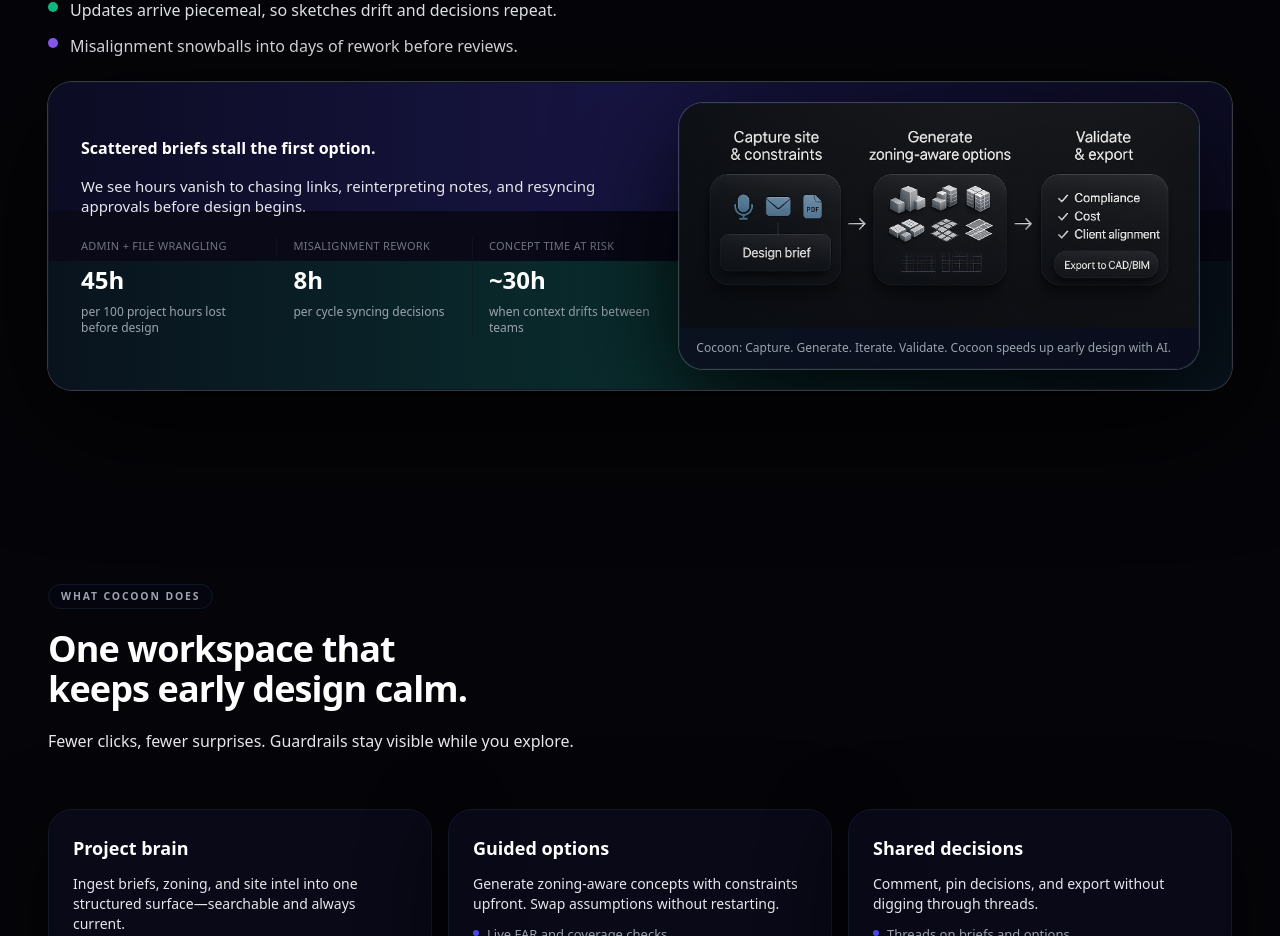
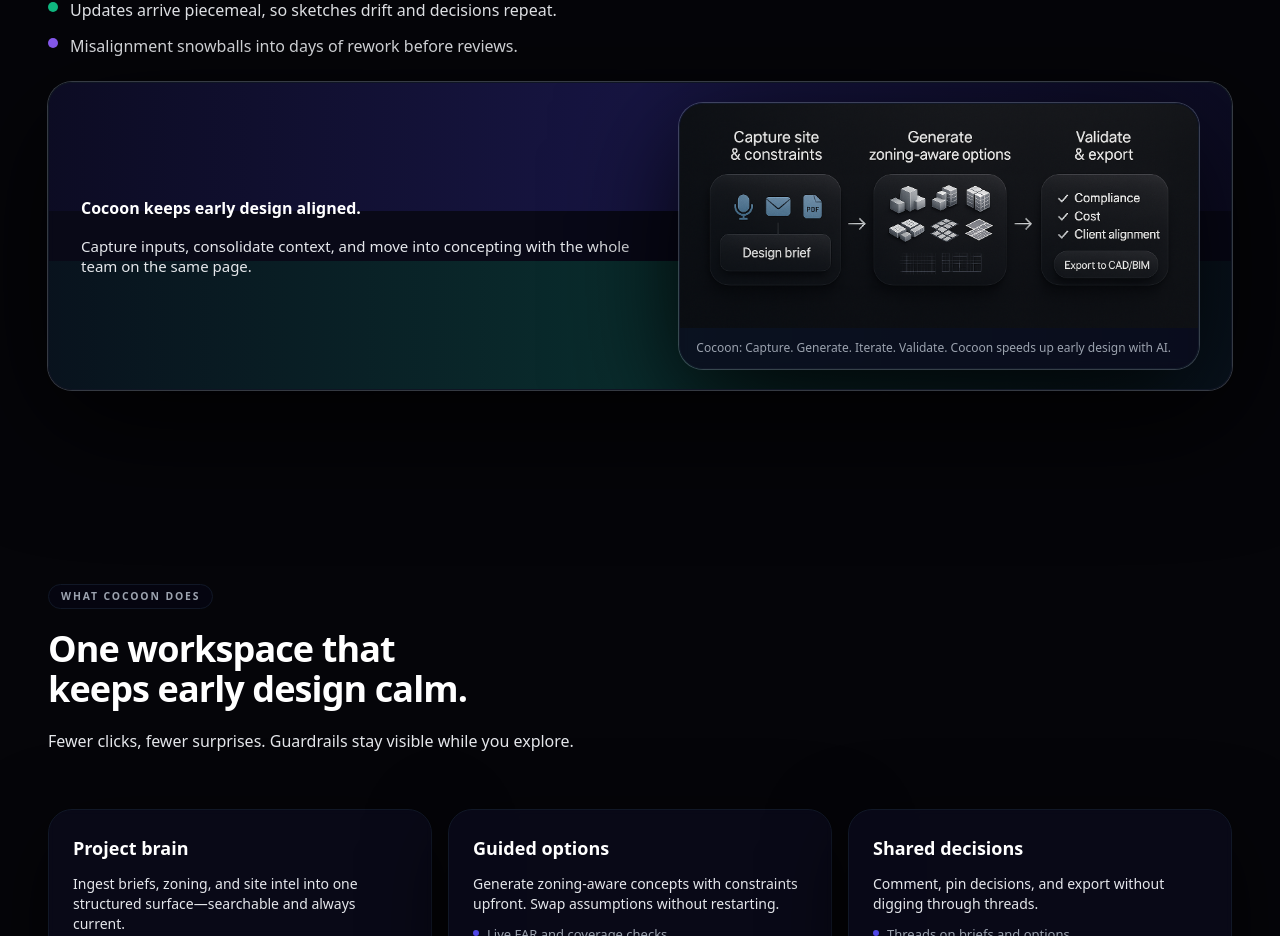
Before and after one commit to cocoonlab/cocoonlab-site, a Next.js app: page / in a window 1280 px wide. Shown: the part 1492-2428 px from the top of the page. Built offline with nearby package versions, Linux system fonts and the light colour scheme; no server answers.

Commit message:
Remove metrics copy from strip

```diff
--- a/components/home/MetricsStrip.tsx
+++ b/components/home/MetricsStrip.tsx
@@ -8,24 +8,6 @@
 type MetricsStripProps = {
   className?: string;
 };
-
-const metrics = [
-  {
-    label: "Admin + file wrangling",
-    value: "45h",
-    caption: "per 100 project hours lost before design"
-  },
-  {
-    label: "Misalignment rework",
-    value: "8h",
-    caption: "per cycle syncing decisions"
-  },
-  {
-    label: "Concept time at risk",
-    value: "~30h",
-    caption: "when context drifts between teams"
-  }
-] as const;
 
 export function MetricsStrip({ className }: MetricsStripProps) {
   const prefersReducedMotion = useReducedMotion();
@@ -48,25 +30,10 @@
 
       <div className="relative grid gap-6 lg:grid-cols-[minmax(0,1.05fr)_minmax(0,0.95fr)] lg:items-center">
         <div className="space-y-4">
-          <p className="text-sm font-semibold text-white md:text-base">
-            Scattered briefs stall the first option.
+          <p className="text-sm font-semibold text-white md:text-base">Cocoon keeps early design aligned.</p>
+          <p className="max-w-xl text-sm text-text-soft md:text-[15px]">
+            Capture inputs, consolidate context, and move into concepting with the whole team on the same page.
           </p>
-          <p className="max-w-xl text-sm text-text-soft md:text-[15px]">
-            We see hours vanish to chasing links, reinterpreting notes, and resyncing approvals before design begins.
-          </p>
-
-          <div className="grid gap-3 pt-1 text-sm sm:grid-cols-3">
-            {metrics.map((m) => (
-              <div
-                key={m.label}
-                className="flex flex-col gap-2 border-t border-border-subtle/60 pt-3 first:border-none first:pt-0 sm:border-t-0 sm:border-l sm:pl-4 sm:pt-0 sm:first:border-none sm:first:pl-0"
-              >
-                <p className="text-[11px] uppercase tracking-wide text-text-muted/70">{m.label}</p>
-                <p className="text-2xl font-semibold text-white">{m.value}</p>
-                <p className="text-xs text-text-muted">{m.caption}</p>
-              </div>
-            ))}
-          </div>
         </div>
 
         <figure className="card-surface relative overflow-hidden shadow-inner-glow">
```
